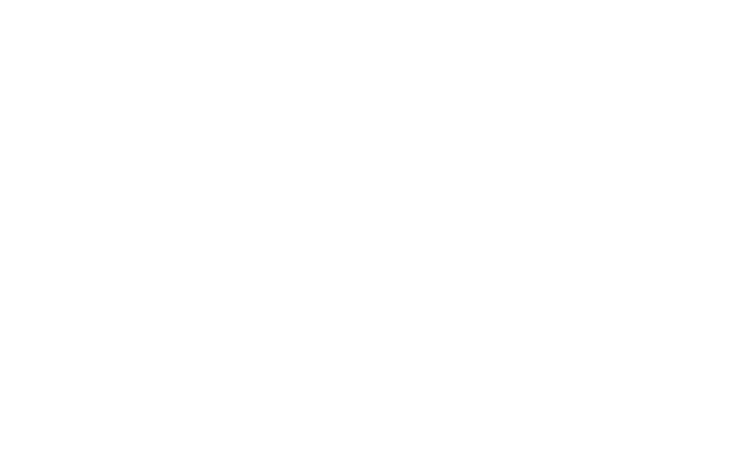
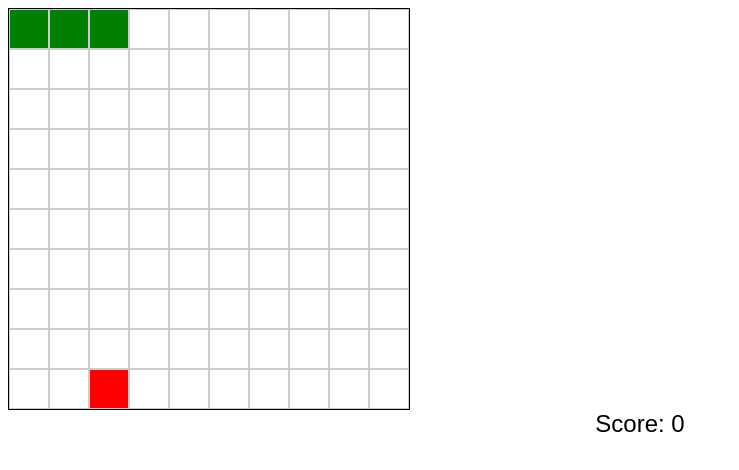
Before and after one commit to acciojob/snake-Deep871xd, a website: page main.html in a window 1280 px wide. Shown: the whole page, without its empty margins (0-739 px from the left). Drawn offline with Linux system fonts and the light colour scheme.

Commit message:
created a submission

```diff
--- a/main.html
+++ b/main.html
@@ -8,6 +8,9 @@
 
 <body>
 	<!-- the entire body must be written by student -->
+	  <div id="gameContainer"></div>
+    <div class="scoreBoard">Score: <span id="score">0</span></div>
+
     <script type="text/javascript" src="./script.js">
 </script>
 
--- a/script.js
+++ b/script.js
@@ -1 +1,128 @@
-//your code here
+document.addEventListener("DOMContentLoaded", function() {
+    const gameContainer = document.getElementById("gameContainer");
+    const scoreDisplay = document.getElementById("score");
+    const width = 10; // Number of pixels per row
+    let squares = [];
+    let currentSnake = [2, 1, 0]; // Snake's body positions
+    let direction = 1; // Starting direction (right)
+    let score = 0;
+    let intervalTime = 100; // Snake speed in ms
+    let interval = 0;
+    let foodIndex = 0;
+
+    // Create the game grid
+    function createGrid() {
+        for (let i = 0; i < width * width; i++) {
+            const pixel = document.createElement("div");
+            pixel.classList.add("pixel");
+            pixel.setAttribute("id", `pixel${i}`);
+            gameContainer.appendChild(pixel);
+            squares.push(pixel);
+        }
+    }
+    createGrid();
+
+    // Start and move the snake
+    function startGame() {
+        currentSnake.forEach(index => squares[index].classList.remove("snakeBodyPixel"));
+        squares[foodIndex].classList.remove("food");
+        clearInterval(interval);
+        currentSnake = [2, 1, 0];
+        score = 0;
+        direction = 1;
+        intervalTime = 100;
+        generateFood();
+        scoreDisplay.textContent = score;
+        interval = setInterval(move, intervalTime);
+    }
+
+  // Move the snake
+function move() {
+  const head = currentSnake[0];
+  let newHead;
+
+  if (direction === 1) {
+    // Move right
+    if ((head + 1) % width === 0) {
+      newHead = head - width + 1; // Wrap around to the same row
+    } else {
+      newHead = head + 1;
+    }
+  } else if (direction === -1) {
+    // Move left
+    if (head % width === 0) {
+      newHead = head + width - 1; // Wrap around to the same row
+    } else {
+      newHead = head - 1;
+    }
+  } else if (direction === width) {
+    // Move down
+    newHead = (head + width) % (width * width);
+  } else if (direction === -width) {
+    // Move up
+    newHead = (head - width + (width * width)) % (width * width);
+  }
+
+  if (
+    squares[newHead].classList.contains("snakeBodyPixel") || // Hits itself
+    squares[newHead].classList.contains("wallPixel") // Hits wall
+  ) {
+    return clearInterval(interval);
+  }
+
+  const tail = currentSnake.pop();
+  squares[tail].classList.remove("snakeBodyPixel");
+  squares[newHead].classList.add("snakeBodyPixel");
+  currentSnake.unshift(newHead);
+
+  if (squares[newHead].classList.contains("food")) {
+    // Snake eats food
+    squares[newHead].classList.remove("food");
+    currentSnake.push(tail);
+    generateFood();
+    score++;
+    scoreDisplay.textContent = score;
+    clearInterval(interval);
+    intervalTime *= 0.9; // Increase snake speed
+    interval = setInterval(move, intervalTime);
+  }
+
+  // Check if the snake needs to wrap around to the opposite side of the grid
+  if (head % width === 0 && newHead === head - 1) {
+    for (let i = 0; i < width; i++) {
+      squares[head - i].classList.add("snakeBodyPixel");
+    }
+  } else if ((head + 1) % width === 0 && newHead === head + 1) {
+    for (let i = 0; i < width; i++) {
+      squares[head + i].classList.add("snakeBodyPixel");
+    }
+  }
+}
+
+
+
+    // Generate new food at a random position
+    function generateFood() {
+        do {
+            foodIndex = Math.floor(Math.random() * squares.length);
+        } while (squares[foodIndex].classList.contains("snakeBodyPixel"));
+        squares[foodIndex].classList.add("food");
+    }
+
+    // Control the snake's direction with arrow keys
+    function control(e) {
+        if (e.key === "ArrowRight" && direction !== -1) {
+            direction = 1;
+        } else if (e.key === "ArrowUp" && direction !== width) {
+            direction = -width;
+        } else if (e.key === "ArrowLeft" && direction !== 1) {
+            direction = -1;
+        } else if (e.key === "ArrowDown" && direction !== -width) {
+            direction = width;
+        }
+    }
+    document.addEventListener("keydown", control);
+
+    // Start the game
+    startGame();
+});
--- a/styles.css
+++ b/styles.css
@@ -1,2 +1,31 @@
+/* Your CSS Code here. */
+ #gameContainer {
+            position: relative;
+            width: 400px;
+            height: 400px;
+            border: 1px solid black;
+        }
 
-/* Your CSS Code here. */
+        .pixel {
+            width: 40px;
+            height: 40px;
+            float: left;
+            border: 1px solid #ccc;
+            box-sizing: border-box;
+        }
+
+        .food {
+            background-color: red;
+        }
+
+        .snakeBodyPixel {
+            background-color: green;
+			display:flex;
+			flex-wrap:wrap;
+        }
+
+        .scoreBoard {
+            text-align: center;
+            font-family: Arial, sans-serif;
+            font-size: 24px;
+        }
```
